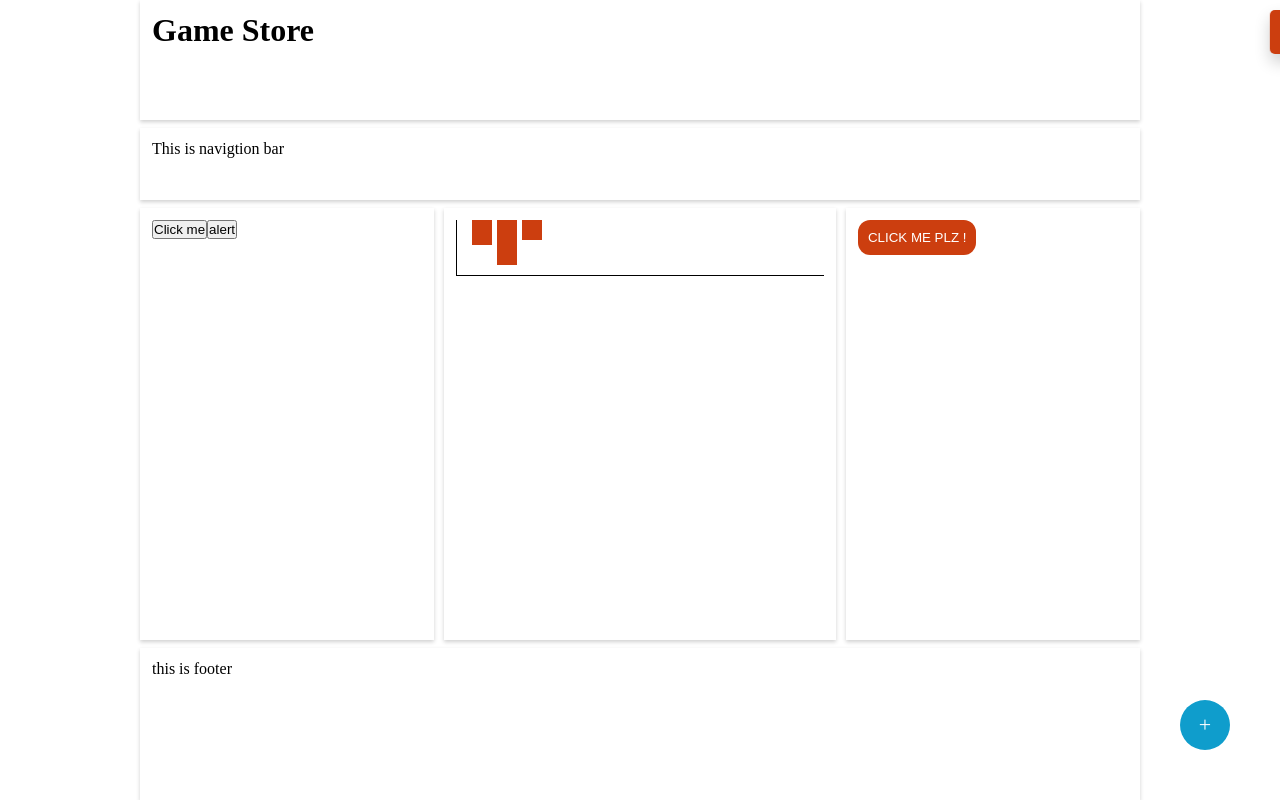
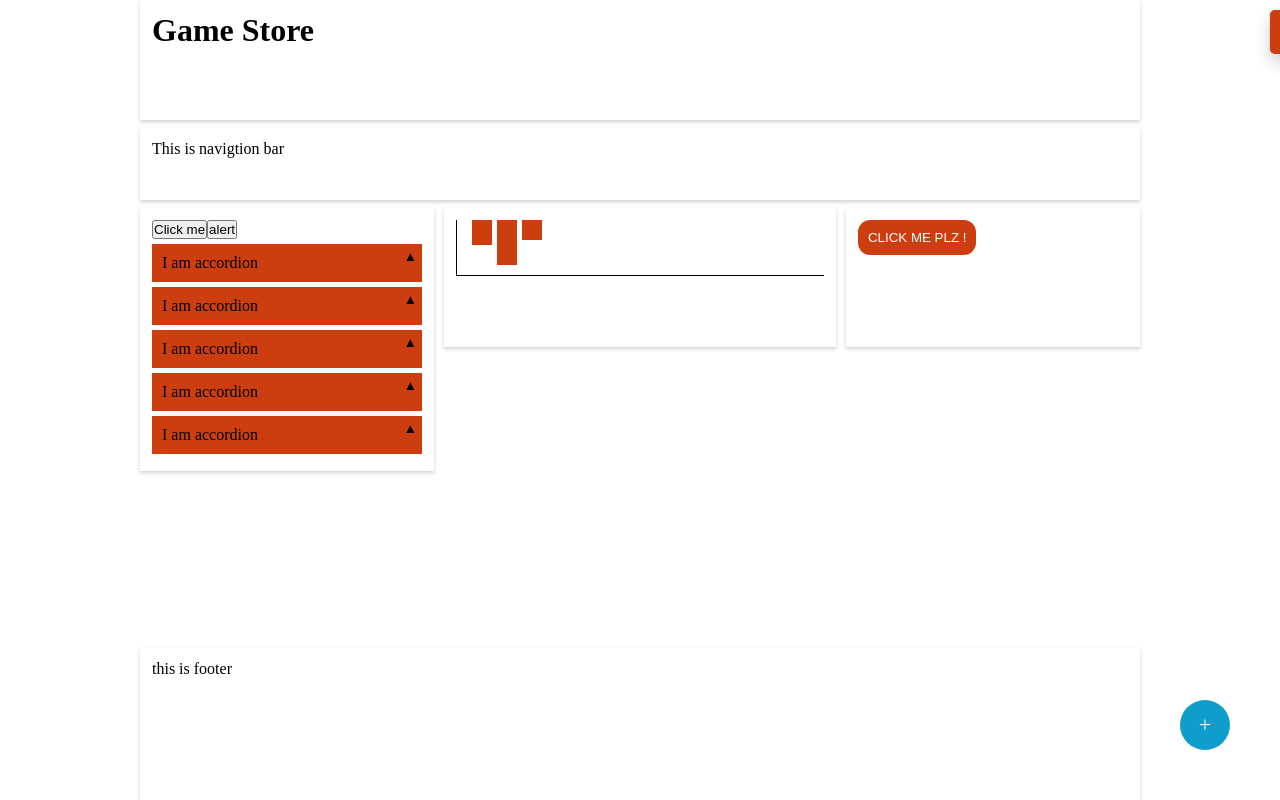
Before and after one commit to tothemoon6789/water, a React (Create React App) app: page /basic-layout in a window 1280 px wide. Built offline with nearby package versions, Linux system fonts and the light colour scheme.

Commit message:
add accordition

```diff
--- /dev/null
+++ b/src/components/components/Accordion/index.tsx
@@ -0,0 +1,23 @@
+import { useState } from "react";
+import "./style.scss";
+export default function Accordion() {
+  const [visible, setVisible] = useState(false);
+  const handleBody = () => {
+    setVisible(!visible);
+  };
+  return (
+    <>
+      <div className="accordion">
+        <div onClick={handleBody} className="title">
+          I am accordion {visible}
+          <button className={`close ${visible ? "rotate" : ""}`}>&#9650;</button>
+        </div>
+        <div className={`body ${visible ? "show" : ""}`}>
+          Lorem ipsum dolor sit amet consectetur adipisicing elit. Facere,
+          consectetur ullam tempore velit inventore obcaecati? Molestias eaque
+          odit tempora dolores.
+        </div>
+      </div>
+    </>
+  );
+}
--- /dev/null
+++ b/src/components/components/Accordion/style.scss
@@ -0,0 +1,34 @@
+@import "../sass/abstracts/variables.scss";
+.accordion {
+  background-color: $primary-color;
+  position: relative;
+  margin-top: 5px;
+  margin-bottom: 5px;
+  .title {
+    padding: 10px;
+    cursor: pointer;
+  }
+  .close {
+    position: absolute;
+    top: 5px;
+    right: 5px;
+    background-color: transparent;
+    border: none;
+    transition: all linear 0.2s;
+  }
+  .rotate {
+    transform: rotate(180deg);
+  }
+  .body {
+    background-color: $secondary-color;
+    max-height: 0px;
+    padding-left: 5px;
+    padding-right: 5px;
+    transition: all linear 0.2s;
+    overflow: hidden;
+
+  }
+  .show {
+    max-height: 100px;
+  }
+}
--- a/src/components/layout/BasicLayout/index.tsx
+++ b/src/components/layout/BasicLayout/index.tsx
@@ -1,3 +1,4 @@
+import Accordion from '../../components/Accordion';
 import Alert from '../../components/Alert';
 import Button from '../../components/Button';
 import Bar from '../../components/Charts/Bar';
@@ -15,6 +16,11 @@ export default function BasicLayout() {
           <div className="article1">
             <Modal/>
             <Alert/>
+            <Accordion/>
+            <Accordion/>
+            <Accordion/>
+            <Accordion/>
+            <Accordion/>
           </div>
           <div className="article2">
             <Bar/>
--- a/src/components/layout/BasicLayout/responsive.scss
+++ b/src/components/layout/BasicLayout/responsive.scss
@@ -18,6 +18,7 @@
       width: 30%;
       height: 100%;
       margin-right: 10px;
+      overflow: hidden;
     }
     .article2 {
       margin-top: 0;
--- a/src/components/layout/BasicLayout/style.scss
+++ b/src/components/layout/BasicLayout/style.scss
@@ -12,35 +12,35 @@
   background-color: $background-color;
 }
 header {
-  height: 15vh;
+  min-height: 15vh;
   @include BasisLayout();
 }
 nav {
-  height: 9vh;
+  min-height: 9vh;
   margin-top: 1vh;
   // background-color: red;
   @include BasisLayout();
 }
 article {
-  height: 54vh;
+  min-height: 54vh;
   margin-top: 1vh;
   .article1 {
     @include BasisLayout();
-    height: calc(52vh / 3);
+    min-height: calc(52vh / 3);
   }
   .article2 {
     margin-top: 1vh;
     @include BasisLayout();
-    height: calc(52vh / 3);
+    min-height: calc(52vh / 3);
   }
   .article3 {
     margin-top: 1vh;
     @include BasisLayout();
-    height: calc(52vh / 3);
+    min-height: calc(52vh / 3);
   }
 }
 footer {
-  height: 19vh;
+  min-height: 19vh;
   margin-top: 1vh;
   @include BasisLayout();
 }
```
